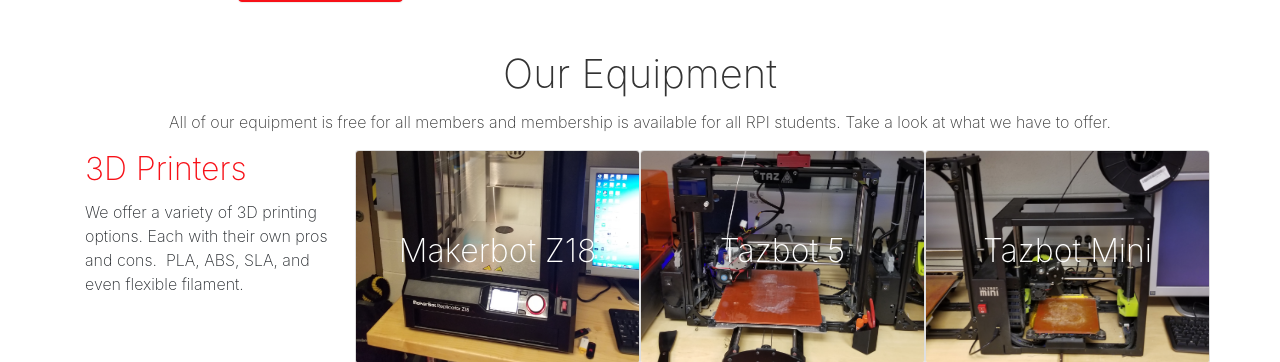
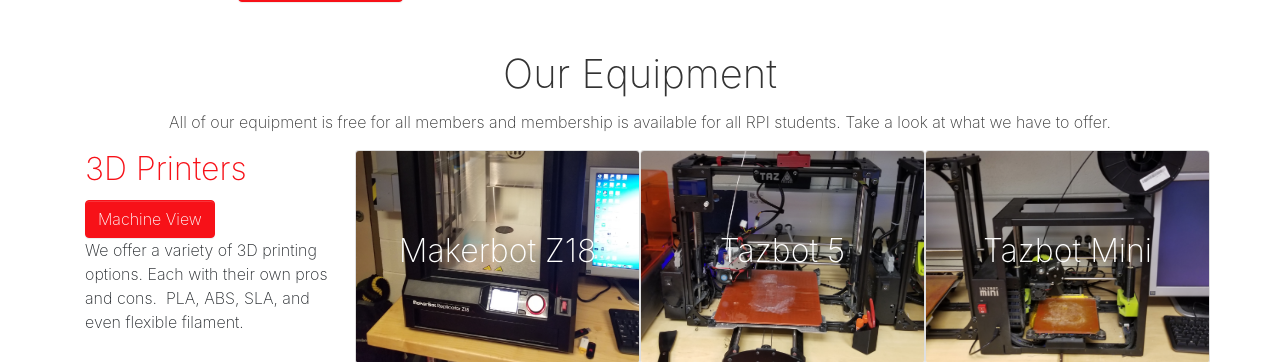
Before and after one commit to quuu/The-Forge-Redesign, a PHP site: page / in a window 1280 px wide. Shown: the part 1114-1476 px from the top of the page. Run offline with PHP 8.4, Linux system fonts and the light colour scheme.

Commit message:
added status bars to home page

```diff
--- a/index.php
+++ b/index.php
@@ -89,6 +89,7 @@
     <div class="row mb-5">
       <div class="col-md-3" style="">
         <h2 class="text-primary">3D Printers</h2>
+          <a class="btn btn-primary" href="status_bars.php">Machine View<br></a>
         <p class="">We offer a variety of 3D printing options. Each with their own pros and cons. &nbsp;PLA, ABS, SLA, and even flexible filament.</p>
       </div>
       <div class="col-md-9 align-self-center" style="">
```
